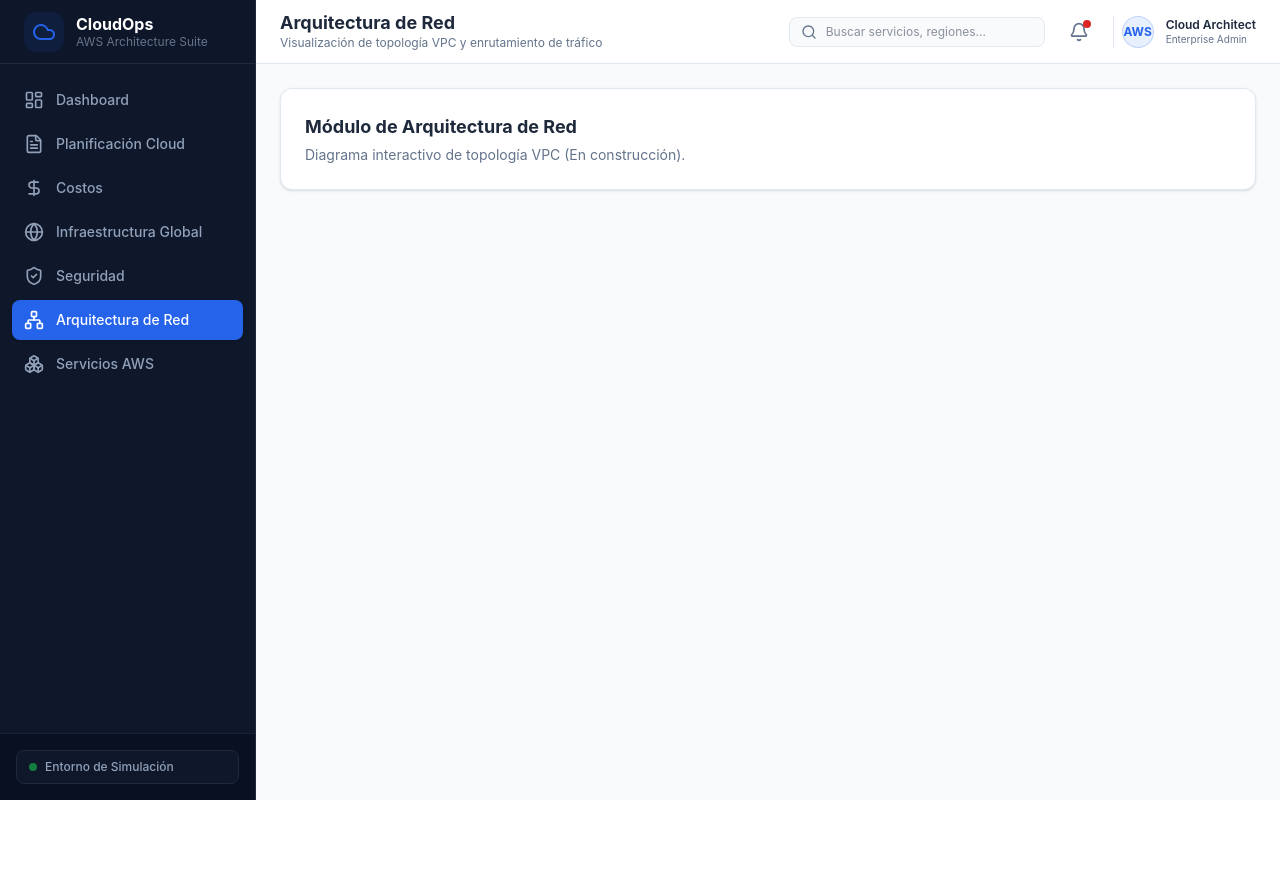
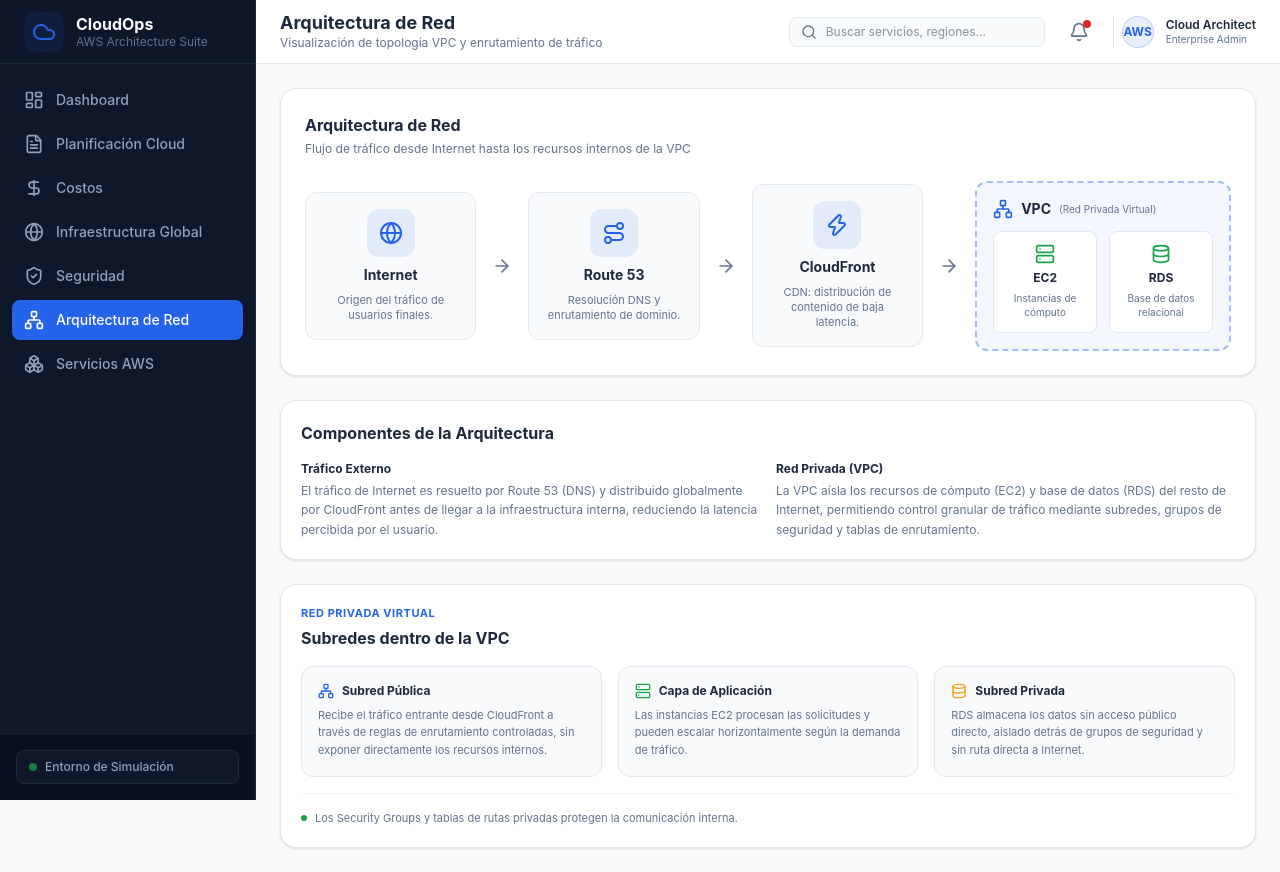
Before and after one commit to GR-Codes18/cloudops-dashboard, a React (Vite) app: page /network in a window 1280 px wide. Before the commit the page ends 800 px from the top, so only its background shows below. Built offline with nearby package versions, Linux system fonts and the light colour scheme.

Commit message:
feat: agrega modulo de Arquitectura de Red con diagrama de flujo

```diff
--- a/src/pages/Network.tsx
+++ b/src/pages/Network.tsx
@@ -1,10 +1,180 @@
 import React from 'react';
+import {
+  Globe,
+  Route,
+  Zap,
+  Network as NetworkIcon,
+  Server,
+  Database,
+  ArrowRight,
+  ArrowDown,
+} from 'lucide-react';
+
+const flowNodes = [
+  {
+    icon: Globe,
+    label: 'Internet',
+    description: 'Origen del tráfico de usuarios finales.',
+  },
+  {
+    icon: Route,
+    label: 'Route 53',
+    description: 'Resolución DNS y enrutamiento de dominio.',
+  },
+  {
+    icon: Zap,
+    label: 'CloudFront',
+    description: 'CDN: distribución de contenido de baja latencia.',
+  },
+];
 
 export const Network: React.FC = () => {
   return (
-    <div className="p-6 bg-card rounded-xl border border-border shadow-sm">
-      <h3 className="text-lg font-bold text-text-primary">Módulo de Arquitectura de Red</h3>
-      <p className="text-sm text-text-secondary mt-1">Diagrama interactivo de topología VPC (En construcción).</p>
+    <div className="space-y-6">
+      {/* Diagrama de arquitectura */}
+      <div className="bg-card rounded-2xl border border-border p-6 shadow-sm">
+        <h3 className="font-bold text-text-primary text-base mb-1">
+          Arquitectura de Red
+        </h3>
+        <p className="text-xs text-text-secondary mb-6">
+          Flujo de tráfico desde Internet hasta los recursos internos de la VPC
+        </p>
+
+        <div className="flex flex-col md:flex-row items-stretch md:items-center gap-4">
+          {flowNodes.map((node, idx) => {
+            const Icon = node.icon;
+            return (
+              <React.Fragment key={node.label}>
+                <div className="flex-1 bg-slate-50 border border-slate-200 rounded-xl p-4 flex flex-col items-center text-center gap-2">
+                  <div className="p-3 bg-primary/10 text-primary rounded-xl">
+                    <Icon className="w-6 h-6" />
+                  </div>
+                  <p className="font-bold text-text-primary text-sm">{node.label}</p>
+                  <p className="text-[11px] text-text-secondary leading-snug">
+                    {node.description}
+                  </p>
+                </div>
+
+                <div className="flex justify-center text-text-secondary">
+                  <ArrowRight className="w-5 h-5 hidden md:block" />
+                  <ArrowDown className="w-5 h-5 md:hidden" />
+                </div>
+              </React.Fragment>
+            );
+          })}
+
+          {/* Contenedor VPC con EC2 y RDS dentro */}
+          <div className="flex-[1.6] border-2 border-dashed border-primary/40 rounded-xl p-4 bg-primary/5">
+            <div className="flex items-center gap-2 mb-3">
+              <NetworkIcon className="w-5 h-5 text-primary" />
+              <p className="font-bold text-text-primary text-sm">VPC</p>
+              <span className="text-[10px] text-text-secondary">
+                (Red Privada Virtual)
+              </span>
+            </div>
+
+            <div className="grid grid-cols-2 gap-3">
+              <div className="bg-card border border-slate-200 rounded-lg p-3 flex flex-col items-center text-center gap-1.5">
+                <Server className="w-5 h-5 text-security" />
+                <p className="font-bold text-text-primary text-xs">EC2</p>
+                <p className="text-[10px] text-text-secondary leading-snug">
+                  Instancias de cómputo
+                </p>
+              </div>
+              <div className="bg-card border border-slate-200 rounded-lg p-3 flex flex-col items-center text-center gap-1.5">
+                <Database className="w-5 h-5 text-security" />
+                <p className="font-bold text-text-primary text-xs">RDS</p>
+                <p className="text-[10px] text-text-secondary leading-snug">
+                  Base de datos relacional
+                </p>
+              </div>
+            </div>
+          </div>
+        </div>
+      </div>
+
+      {/* Explicación conceptual */}
+      <div className="bg-card rounded-2xl border border-border p-5 shadow-sm">
+        <h3 className="font-bold text-text-primary text-base mb-4">
+          Componentes de la Arquitectura
+        </h3>
+        <div className="grid grid-cols-1 md:grid-cols-2 gap-4">
+          <div>
+            <p className="text-xs font-bold text-text-primary mb-1">
+              Tráfico Externo
+            </p>
+            <p className="text-xs text-text-secondary leading-relaxed">
+              El tráfico de Internet es resuelto por Route 53 (DNS) y distribuido
+              globalmente por CloudFront antes de llegar a la infraestructura interna,
+              reduciendo la latencia percibida por el usuario.
+            </p>
+          </div>
+          <div>
+            <p className="text-xs font-bold text-text-primary mb-1">
+              Red Privada (VPC)
+            </p>
+            <p className="text-xs text-text-secondary leading-relaxed">
+              La VPC aísla los recursos de cómputo (EC2) y base de datos (RDS) del
+              resto de Internet, permitiendo control granular de tráfico mediante
+              subredes, grupos de seguridad y tablas de enrutamiento.
+            </p>
+          </div>
+        </div>
+      </div>
+
+            {/* Desglose de subredes dentro de la VPC */}
+      <div className="bg-card rounded-2xl border border-border p-5 shadow-sm">
+        <div className="flex items-center gap-2 mb-1">
+          <span className="text-[11px] font-bold uppercase tracking-wider text-primary">
+            Red Privada Virtual
+          </span>
+        </div>
+        <h3 className="font-bold text-text-primary text-base mb-4">
+          Subredes dentro de la VPC
+        </h3>
+
+        <div className="grid grid-cols-1 md:grid-cols-3 gap-4">
+          <div className="bg-slate-50 border border-slate-200 rounded-xl p-4">
+            <div className="flex items-center gap-2 mb-2">
+              <NetworkIcon className="w-4 h-4 text-primary" />
+              <p className="font-bold text-text-primary text-xs">Subred Pública</p>
+            </div>
+            <p className="text-[11px] text-text-secondary leading-relaxed">
+              Recibe el tráfico entrante desde CloudFront a través de reglas de
+              enrutamiento controladas, sin exponer directamente los recursos internos.
+            </p>
+          </div>
+
+          <div className="bg-slate-50 border border-slate-200 rounded-xl p-4">
+            <div className="flex items-center gap-2 mb-2">
+              <Server className="w-4 h-4 text-security" />
+              <p className="font-bold text-text-primary text-xs">Capa de Aplicación</p>
+            </div>
+            <p className="text-[11px] text-text-secondary leading-relaxed">
+              Las instancias EC2 procesan las solicitudes y pueden escalar
+              horizontalmente según la demanda de tráfico.
+            </p>
+          </div>
+
+          <div className="bg-slate-50 border border-slate-200 rounded-xl p-4">
+            <div className="flex items-center gap-2 mb-2">
+              <Database className="w-4 h-4 text-cost" />
+              <p className="font-bold text-text-primary text-xs">Subred Privada</p>
+            </div>
+            <p className="text-[11px] text-text-secondary leading-relaxed">
+              RDS almacena los datos sin acceso público directo, aislado detrás
+              de grupos de seguridad y sin ruta directa a Internet.
+            </p>
+          </div>
+        </div>
+
+        <div className="flex items-center gap-2 mt-4 pt-4 border-t border-slate-100">
+          <span className="w-1.5 h-1.5 rounded-full bg-security" />
+          <p className="text-[11px] text-text-secondary">
+            Los Security Groups y tablas de rutas privadas protegen la comunicación interna.
+          </p>
+        </div>
+      </div>
     </div>
   );
 };
```
